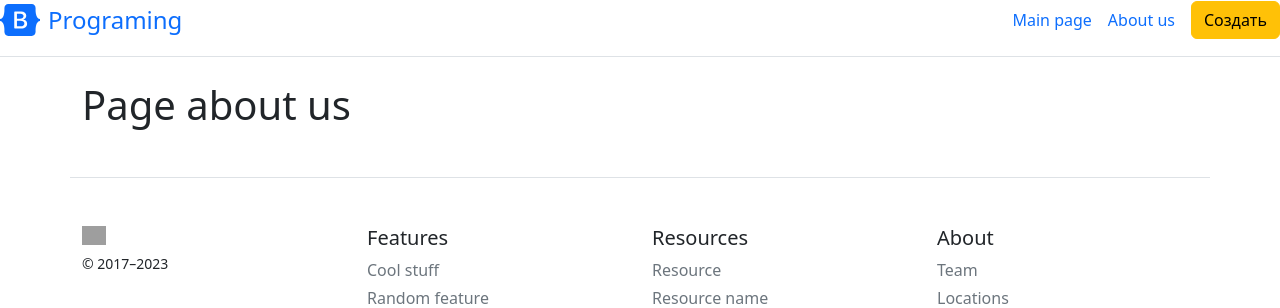
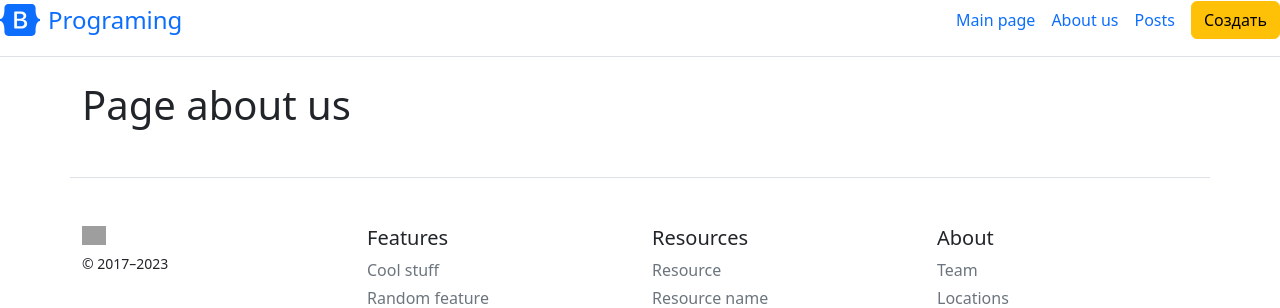
Before and after one commit to ivan1995ivan/blog, a Flask app: page /about in a window 1280 px wide. Shown: the top 308 px of the page. Run offline with Flask 3, Linux system fonts and the light colour scheme; grey boxes are pictures that could not be loaded.

Commit message:
posts_app

```diff
--- a/templates/base.html
+++ b/templates/base.html
@@ -19,6 +19,7 @@
       <nav class="d-inline-flex mt-2 mt-md-0 ms-md-auto">
         <a class="me-3 py-2 link-body-emphasis text-decoration-none" href="/">Main page</a>
         <a class="me-3 py-2 link-body-emphasis text-decoration-none" href="/about">About us</a>
+        <a class="me-3 py-2 link-body-emphasis text-decoration-none" href="/posts">Posts</a>
       </nav>
         <a class="btn btn-warning" href="/create-article">Создать</a>
     </div>
```
